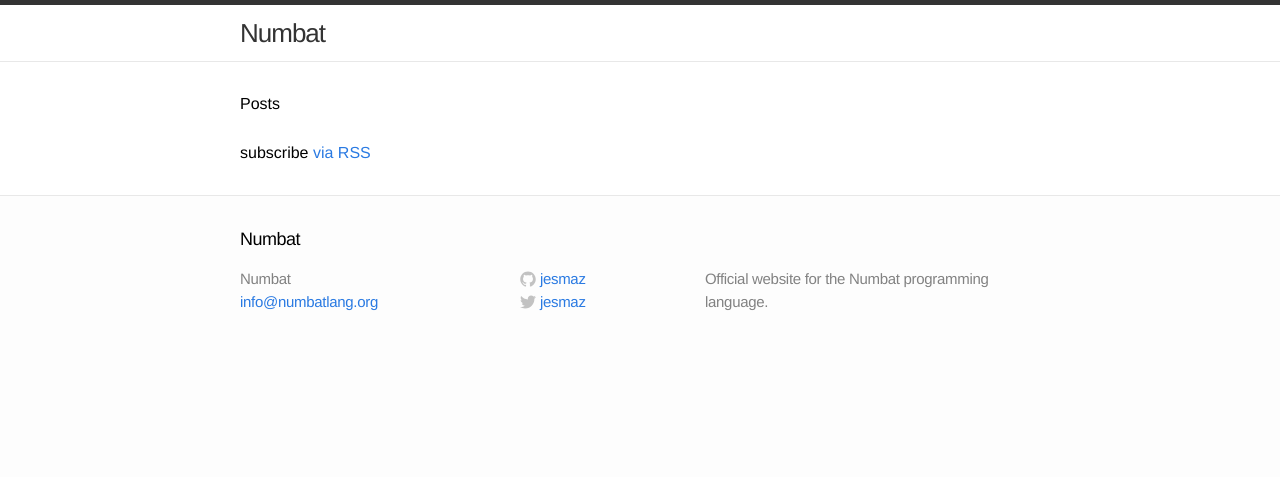
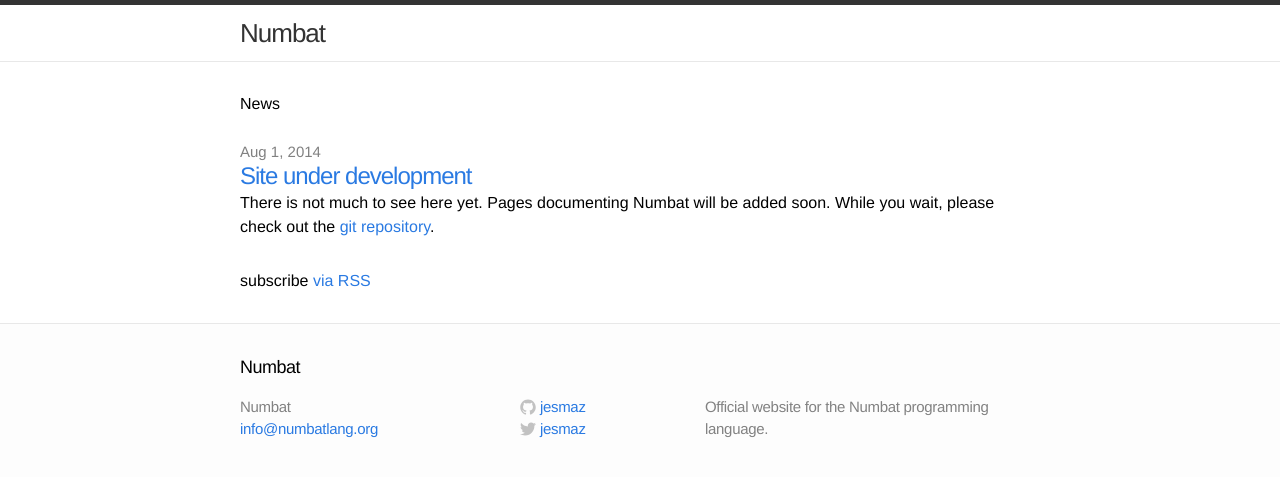
Before and after one commit to jesmaz/numbat, a Jekyll site: the page built from index.html, in a window 1280 px wide. Shown: the top 477 px of the page. Built offline with Jekyll 4.4.1, drawn with Linux system fonts in a browser that asks for light colours.

Commit message:
Added a post about the site's status

```diff
--- /dev/null
+++ b/_posts/2014-08-01-site-under-development.markdown
@@ -0,0 +1,10 @@
+---
+layout: post
+title: "Site under development"
+date: 2014-08-01 12:37:00
+categories: development website update
+---
+
+There is not much to see here yet. Pages documenting Numbat will be added soon. While you wait, please check out the [git repository][numbat-gh].
+
+[numbat-gh]: http://github.com/jesmaz/numbat
--- a/index.html
+++ b/index.html
@@ -4,13 +4,14 @@ layout: default
 
 <div class="home">
 
-  <h1>Posts</h1>
+  <h1>News</h1>
 
   <ul class="posts">
     {% for post in site.posts %}
       <li>
         <span class="post-date">{{ post.date | date: "%b %-d, %Y" }}</span>
         <a class="post-link" href="{{ post.url | prepend: site.baseurl }}">{{ post.title }}</a>
+		<p>{{ post.content | truncatewords:50 }}</p>
       </li>
     {% endfor %}
   </ul>
```
Also changed, not shown: _layouts/post.html (added, +15 -0 lines).
